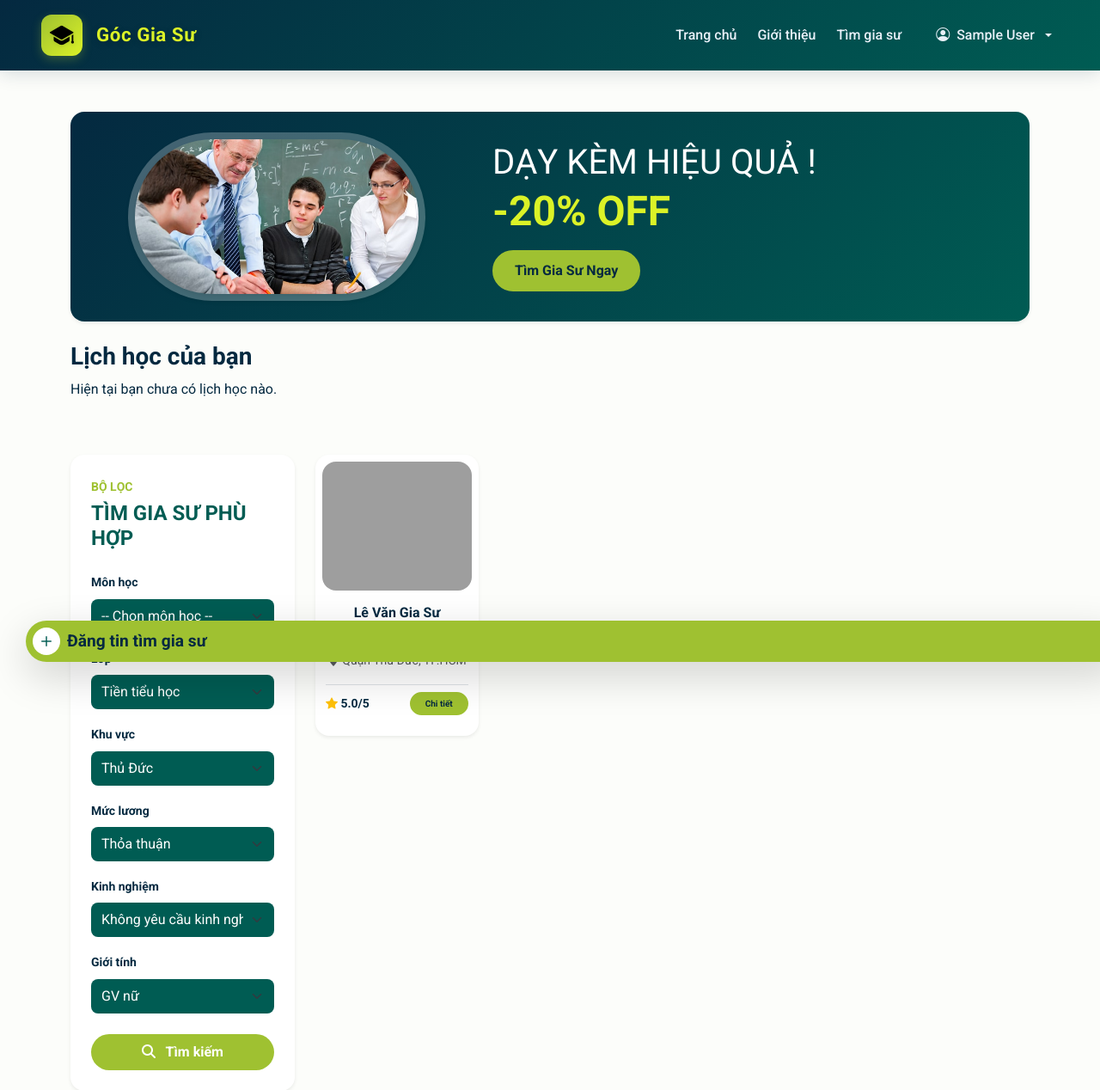
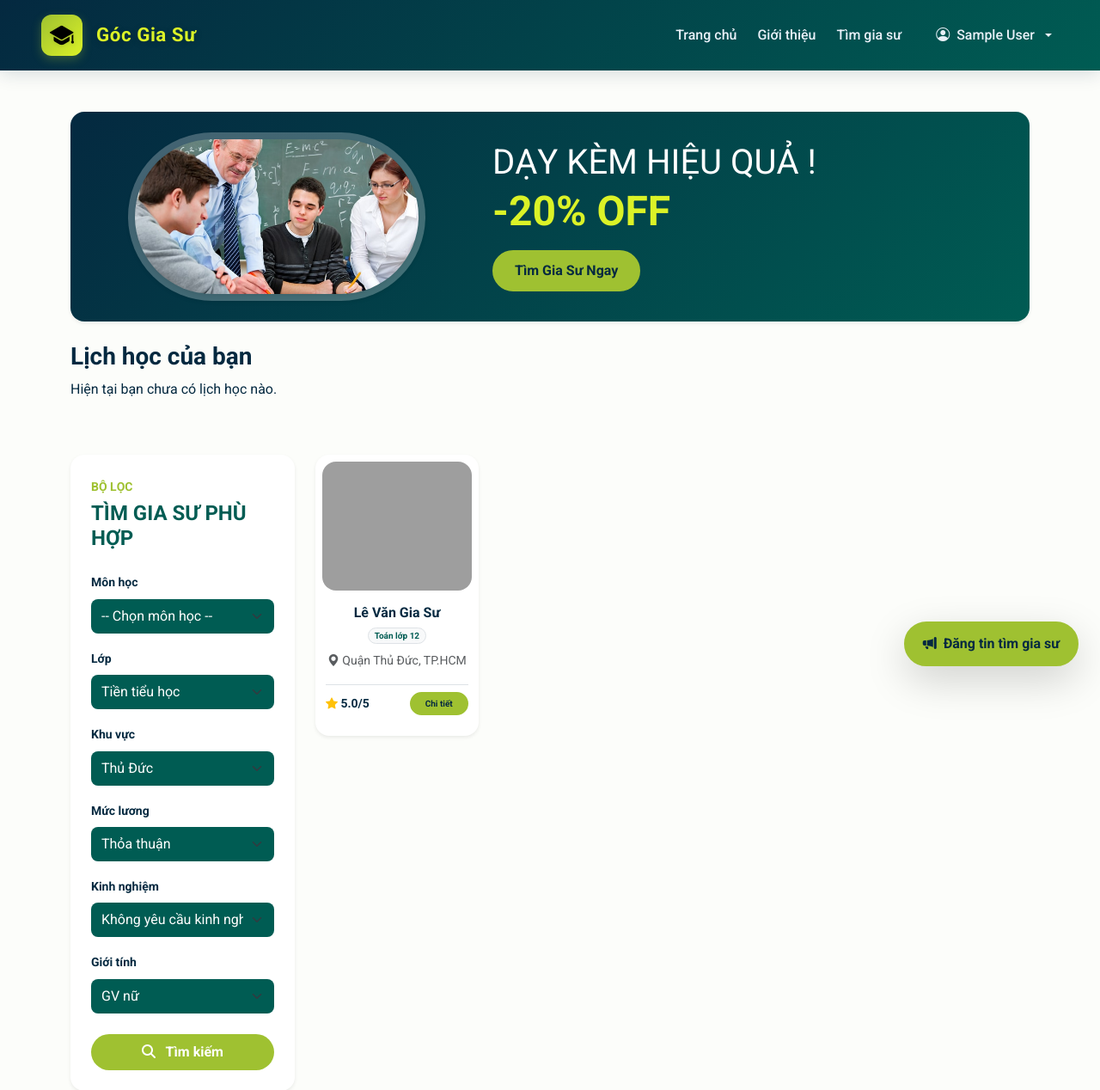
Before and after one commit to Qhuy108/GocGiaSu_CodeWeb, a PHP site: page /Views/giao_dien_hoc_sinh.php in a window 1280 px wide. Shown: the top 1268 px of the page at 86% size. Run offline with PHP 8.4, Linux system fonts and the light colour scheme; the visitor is signed in with stand-in values (Sample User, id 1); data comes from the database, SQL or seed files in the repository; grey boxes are pictures that could not be loaded.

Commit message:
style: update giao diện btn đăng tin

```diff
--- a/Views/giao_dien_hoc_sinh.php
+++ b/Views/giao_dien_hoc_sinh.php
@@ -249,15 +249,16 @@ require_once __DIR__ . '/partials/header.php';
     </div>
 </div>
 
-        <button type="button" class="btn btn-gocgiasu rounded-pill shadow-lg d-flex align-items-center p-2 pe-3 fab-custom"
+        <button
+            type="button"
+            class="btn btn-gocgiasu fab-custom shadow-lg"
             data-bs-toggle="modal"
             data-bs-target="#modalDangTin">
-            <div class="bg-white rounded-circle d-flex align-items-center justify-content-center me-2" style="width: 32px; height: 32px;">
-                <i class="bi bi-plus text-teal fw-bold" style="font-size: 1.5rem; line-height: 0;"></i>
-            </div>
-            <span class="text-navy fw-bold" style="font-size: 1.2rem;">Đăng tin tìm gia sư</span>
+
+            <i class="bi bi-megaphone-fill"></i>
+            <span>Đăng tin tìm gia sư</span>
+
         </button>
-
 
         <div class="modal fade" id="modalDangTin" tabindex="-1" aria-hidden="true">
             <div class="modal-dialog modal-dialog-centered" style="max-width: 450px;">
--- a/css/style.css
+++ b/css/style.css
@@ -95,12 +95,22 @@ a:hover {
 }
 /*BTN ĐĂNG TIN TÌM GS*/
 /* Class duy nhất để định vị nút lơ lửng */
-.fab-custom {
-    position: fixed !important;
-    bottom: 30px;
-    left: 30px;
-    z-index: 1050; /* Để nó luôn nằm trên cùng */
-    border: none !important;
+.fab-custom{
+    position: fixed;
+    right: 25px;
+    bottom: 25px;
+
+    width: auto !important;
+    height: auto !important;
+
+    padding: 12px 20px;
+    border-radius: 999px;
+
+    display: inline-flex !important;
+    align-items: center;
+    gap: 8px;
+
+    z-index: 1050;
 }
 
 /* Tận dụng biến màu của nhóm để icon bên trong có màu đồng bộ */
```
